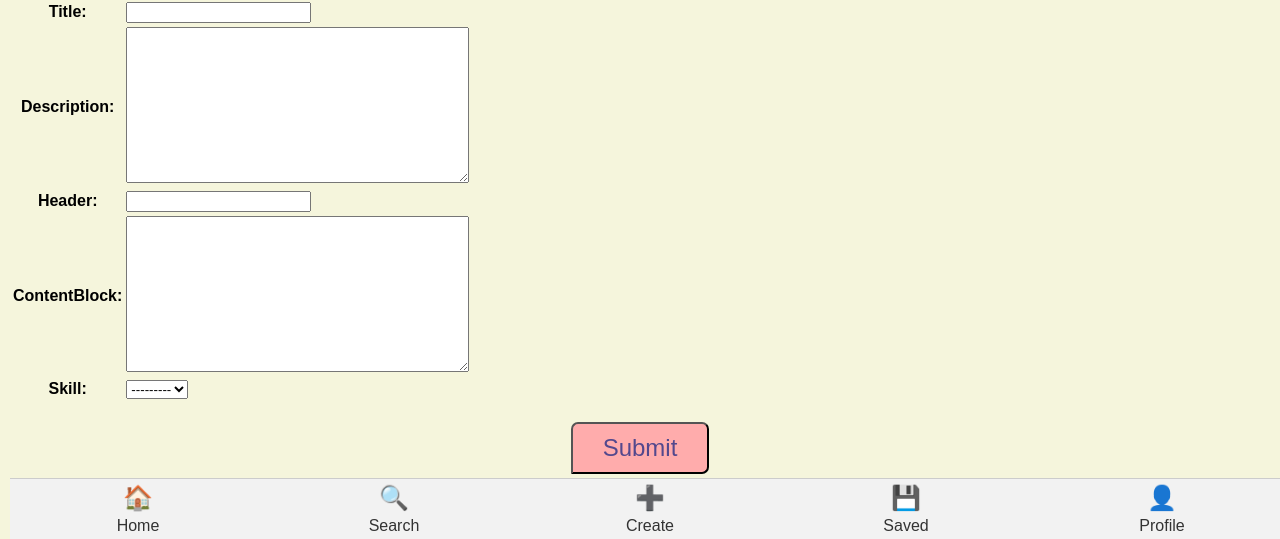
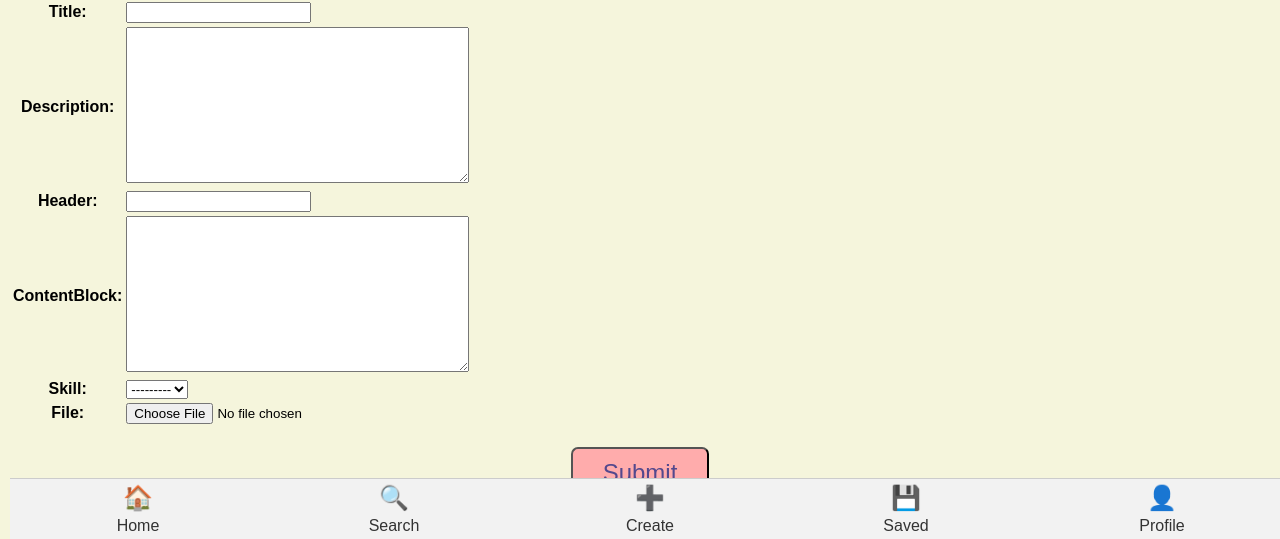
Before and after one commit to elonner/zeeply, a Django app: page /posts/create/ in a window 1280 px wide. Shown: the part 261-800 px from the top of the page. Run offline with Django 4.2, Linux system fonts and the light colour scheme; the visitor is signed in with stand-in values (Sample User, id 1); data that the repository does not hold is empty; parts of the project's set-up code (start-up, migrations or seed data) failed here and were passed over.

Commit message:
Add, Update media form, update PostCreate override

```diff
--- a/main_app/admin.py
+++ b/main_app/admin.py
@@ -1,9 +1,10 @@
 from django.contrib import admin
 
 # Register your models here.
-from .models import Skill, Post, Profile, Review
+from .models import Skill, Post, Profile, Review, File
 
 admin.site.register(Skill)
 admin.site.register(Post)
 admin.site.register(Profile)
 admin.site.register(Review)
+admin.site.register(File)
--- a/main_app/templates/main_app/post_form.html
+++ b/main_app/templates/main_app/post_form.html
@@ -7,13 +7,13 @@
     <h1>Post</h1>
 {% endif %}
 
-<form action="" method="POST">
-    <!-- Django requires the following for security purposes -->
+<form action="" method="POST" enctype="multipart/form-data">
     {% csrf_token %}
     <table>
-        <!-- Render the inputs inside of <tr>s & <td>s -->
         {{ form.as_table }}
     </table>
     <input type="submit" value="Submit" class="btn">
 </form>
+
+
 {% endblock %}
--- a/main_app/urls.py
+++ b/main_app/urls.py
@@ -47,4 +47,6 @@ urlpatterns = [
     # REVIEW - delete
     path('posts/<int:post_id>/reviews/<int:pk>/delete/', views.ReviewDelete.as_view(), name='reviews_delete'),
 
+    #Add Photo
+    path('posts/<int:post_id>/add_photo/', views.add_photo, name='add_photo'),
 ]
--- a/main_app/views.py
+++ b/main_app/views.py
@@ -9,6 +9,14 @@ from django.contrib.auth.mixins import LoginRequiredMixin
 from django.contrib.admin.widgets import AdminDateWidget
 from .models import Skill, Post, Profile, Review
 from django.contrib.auth.models import User
+from django.contrib.auth.forms import UserCreationForm
+from django import forms
+# from .forms import PostForm
+import uuid
+import boto3
+import os
+from .models import File
+from django.urls import reverse
 
 
 # Create your views here.
@@ -46,13 +54,47 @@ class SkillDelete(LoginRequiredMixin, DeleteView):
     model = Skill
     success_url = '/'
 
+
+class PostForm(forms.ModelForm):
+    file = forms.FileField()
+    class Meta:
+        model = Post
+        fields = ['title', 'description', 'header', 'contentBlock', 'skill', 'file']
+
 class PostCreate(LoginRequiredMixin, CreateView):
     model = Post
-    fields = ['title', 'description', 'header', 'contentBlock', 'skill']
+    form_class = PostForm
+    # success_url = 'posts/{pk}/'
+
 
     def form_valid(self, form):
-        form.instance.creator = self.request.user # form.instance is the post
+        form.instance.creator = self.request.user
+
+        # Save the post before saves to database
+        post = form.save(commit=False)
+
+        # Get the uploaded file from the form's cleaned data
+        media_file = form.cleaned_data.get('file')
+
+        if media_file:
+            # Generate a unique key for the file in S3
+            key = f"posts/{uuid.uuid4().hex}/{media_file.name}"
+
+            # Uploading to AWS
+            s3 = boto3.client('s3')
+            s3.upload_fileobj(media_file, os.environ['S3_BUCKET'], key)
+
+            # Save the post object to the database
+            post.save()
+
+            # Create a File object and associate it with the post
+            file_obj = File.objects.create(url=f"{os.environ['S3_BASE_URL']}/{os.environ['S3_BUCKET']}/{key}", post=post)
+
         return super().form_valid(form)
+
+    def get_success_url(self):
+        return reverse('posts_detail', kwargs={'pk': self.object.pk})
+
 
 class PostDetail(LoginRequiredMixin, DetailView):
     model = Post
@@ -113,11 +155,11 @@ def unfollow_user(request, user_id):
 
 def save_post(request, post_id):
     Post.objects.get(id=post_id).savedBy.add(request.user.id)
-    return redirect('posts_detail', post_id)
+    return redirect('/', post_id)
 
 def unsave_post(request, post_id):
     Post.objects.get(id=post_id).savedBy.remove(request.user.id)
-    return redirect('posts_detail', post_id)
+    return redirect('/', post_id)
 
 def signup(request):
     error_message = ''
@@ -162,3 +204,26 @@ class UsersDetail(LoginRequiredMixin, DetailView):
         context['profile'] = profile
         context['post_list'] = post_list
         return context
+
+
+def add_photo(request, post_id):
+    # photo-file will be the "name" attribute on the <input type="file">
+    photo_file = request.FILES.get('photo-file', None)
+    if photo_file:
+        s3 = boto3.client('s3')
+        # need a unique "key" for S3 / needs image file extension too
+        key = uuid.uuid4().hex[:6] + photo_file.name[photo_file.name.rfind('.'):]
+        # just in case something goes wrong
+        try:
+            bucket = os.environ['S3_BUCKET']
+            s3.upload_fileobj(photo_file, bucket, key)
+            # build the full url string
+            url = f"{os.environ['S3_BASE_URL']}{bucket}/{key}"
+
+            post = Post.objects.get(id=post_id)
+            # we can assign to cat_id or cat (if you have a cat object)
+            Post.objects.create(url=url, post=post)
+        except Exception as e:
+            print('An error occurred uploading file to S3')
+            print(e)
+    return redirect('post_detail', pk=post_id)
--- a/zeeply/settings.py
+++ b/zeeply/settings.py
@@ -12,6 +12,7 @@ https://docs.djangoproject.com/en/4.2/ref/settings/
 
 from pathlib import Path
 
+#Code for images
 import environ, os
 
 environ.Env()
@@ -80,6 +81,7 @@ WSGI_APPLICATION = 'zeeply.wsgi.application'
 # https://docs.djangoproject.com/en/4.2/ref/settings/#databases
 
 DB_API_KEY = os.environ['DB_API_KEY']
+
 DATABASES = {
     'default': {
         'ENGINE': 'django.db.backends.postgresql',
```
Also changed, not shown: main_app/forms.py (added, +8 -0 lines).
